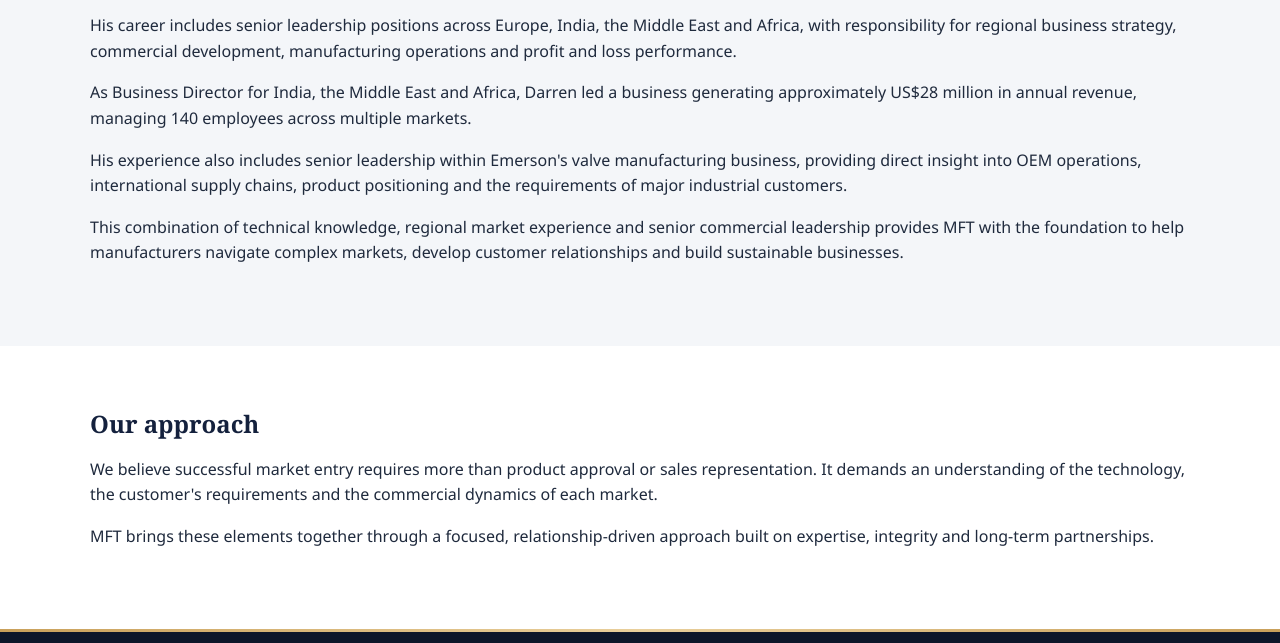
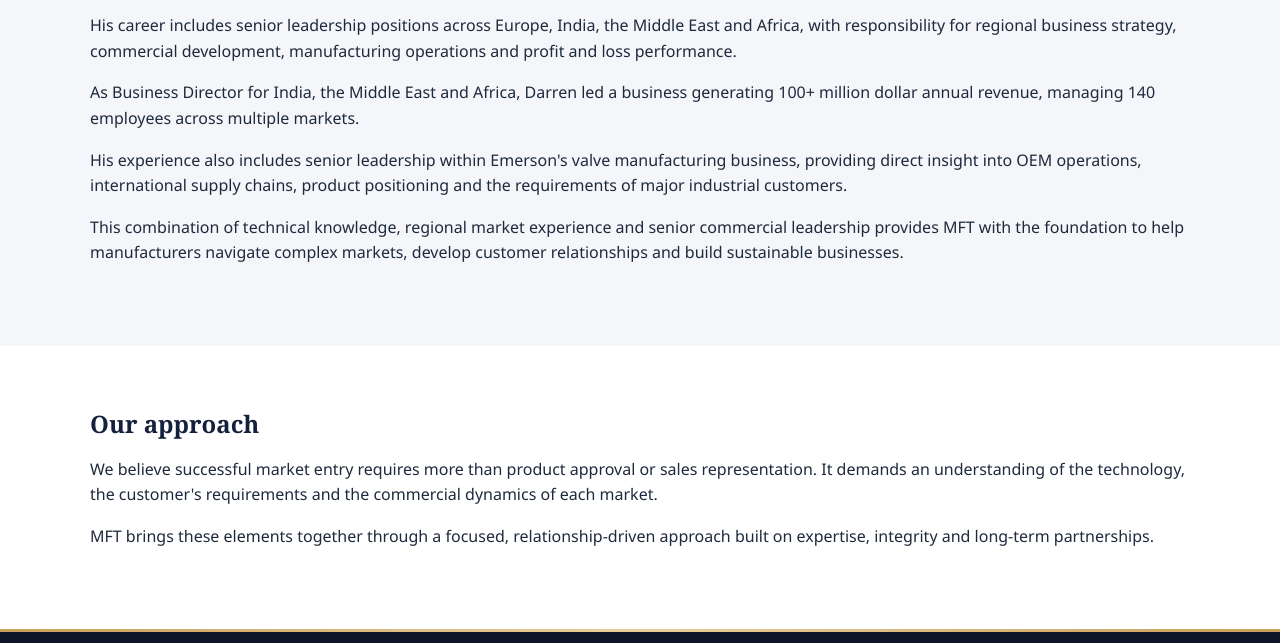
Before and after one commit to CamDog38/Meridian-Flow-Technologies-MFT, a website: page about.html in a window 1280 px wide. Shown: the part 1026-1669 px from the top of the page. Drawn offline with Linux system fonts and the light colour scheme.

Commit message:
Update about and home pages

```diff
--- a/about.html
+++ b/about.html
@@ -50,7 +50,7 @@
         <h2>Leadership and experience</h2>
         <p>MFT is led by Darren Sheppard, Managing Director, who brings over 24 years of international experience with IMI and Emerson, a global leader in industrial technology and automation.</p>
         <p>His career includes senior leadership positions across Europe, India, the Middle East and Africa, with responsibility for regional business strategy, commercial development, manufacturing operations and profit and loss performance.</p>
-        <p>As Business Director for India, the Middle East and Africa, Darren led a business generating approximately US$28 million in annual revenue, managing 140 employees across multiple markets.</p>
+        <p>As Business Director for India, the Middle East and Africa, Darren led a business generating 100+ million dollar annual revenue, managing 140 employees across multiple markets.</p>
         <p>His experience also includes senior leadership within Emerson's valve manufacturing business, providing direct insight into OEM operations, international supply chains, product positioning and the requirements of major industrial customers.</p>
         <p>This combination of technical knowledge, regional market experience and senior commercial leadership provides MFT with the foundation to help manufacturers navigate complex markets, develop customer relationships and build sustainable businesses.</p>
       </div>
```
Also changed, not shown: index.html (+1 -1 lines).
